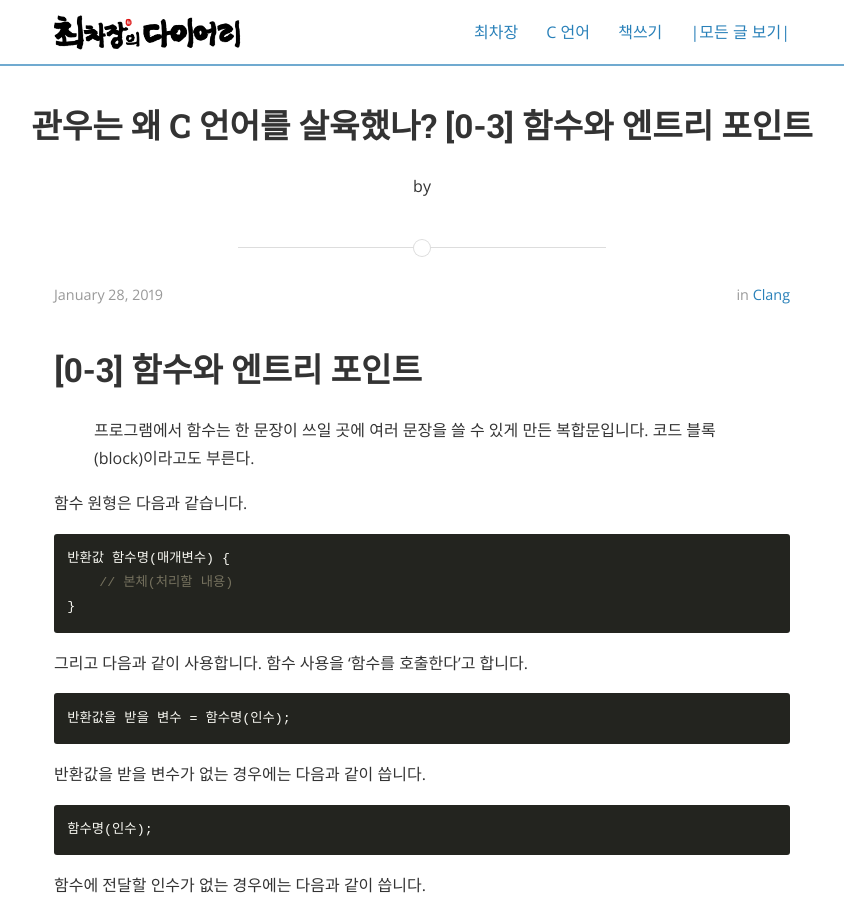
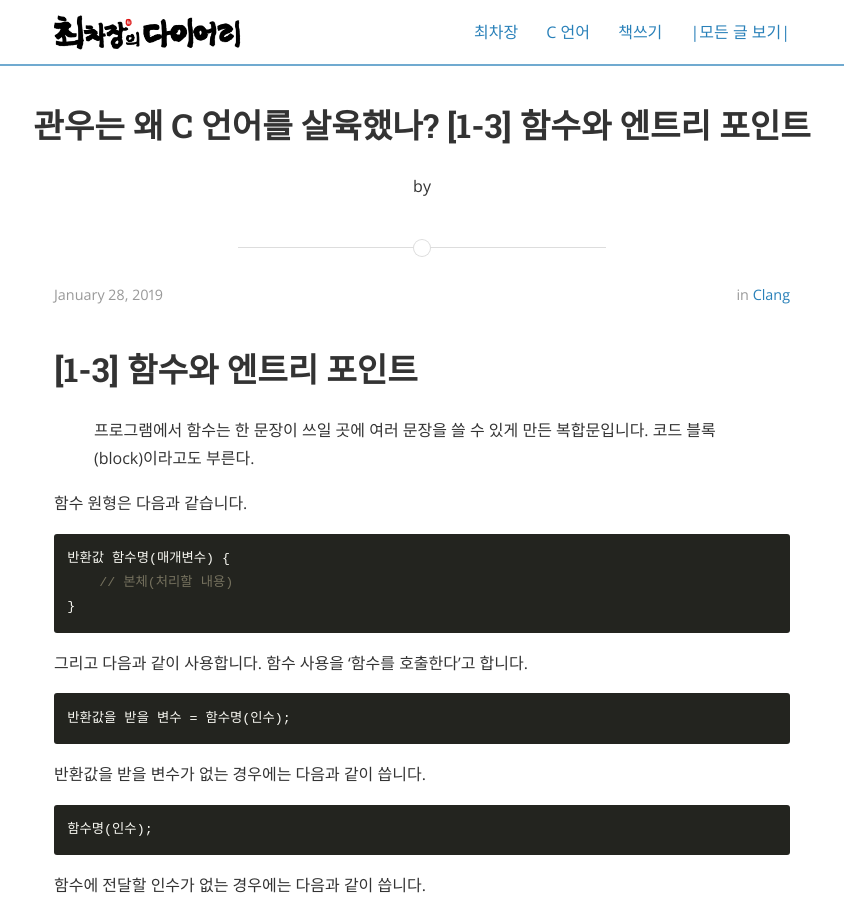
Before and after one commit to hwchoi2009/choichajang.github.io, a Jekyll site: the page built from _posts/2019-01-28-clang-00007-post.md, in a window 1280 px wide and 900 px high. Shown: the whole window, without its empty margins (218-1062 px from the left). Built offline with Jekyll 4.4.1, drawn with Linux system fonts in a browser that asks for light colours; nearby versions of some CDN libraries.

Commit message:
Update 2019-01-28-clang-00007-post.md

```diff
--- a/_posts/2019-01-28-clang-00007-post.md
+++ b/_posts/2019-01-28-clang-00007-post.md
@@ -1,11 +1,11 @@
 ---
 layout: post
-title:  "관우는 왜 C 언어를 살육했나? [0-3] 함수와 엔트리 포인트"
+title:  "관우는 왜 C 언어를 살육했나? [1-3] 함수와 엔트리 포인트"
 data : 2019-01-25 23:25:00 -0400
 categories: clang
 ---
 
-# [0-3] 함수와 엔트리 포인트
+# [1-3] 함수와 엔트리 포인트
 
 > 프로그램에서 함수는 한 문장이 쓰일 곳에 여러 문장을 쓸 수 있게 만든 복합문입니다. 코드 블록(block)이라고도 부른다.
 
```
